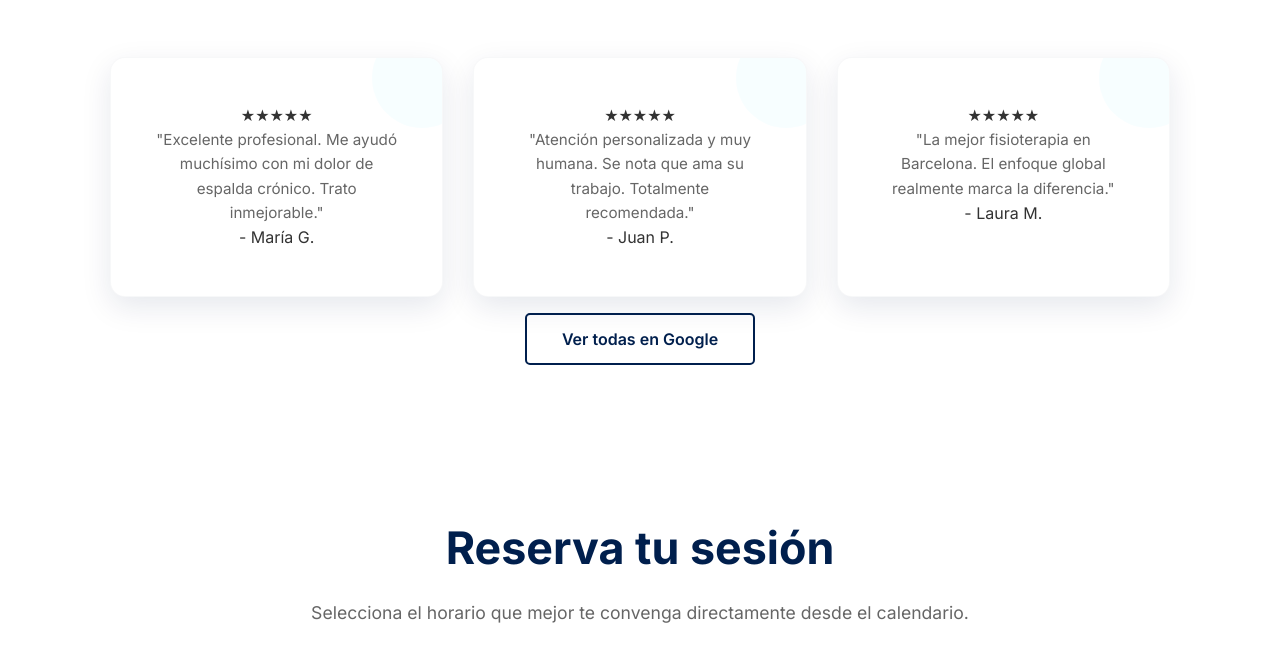
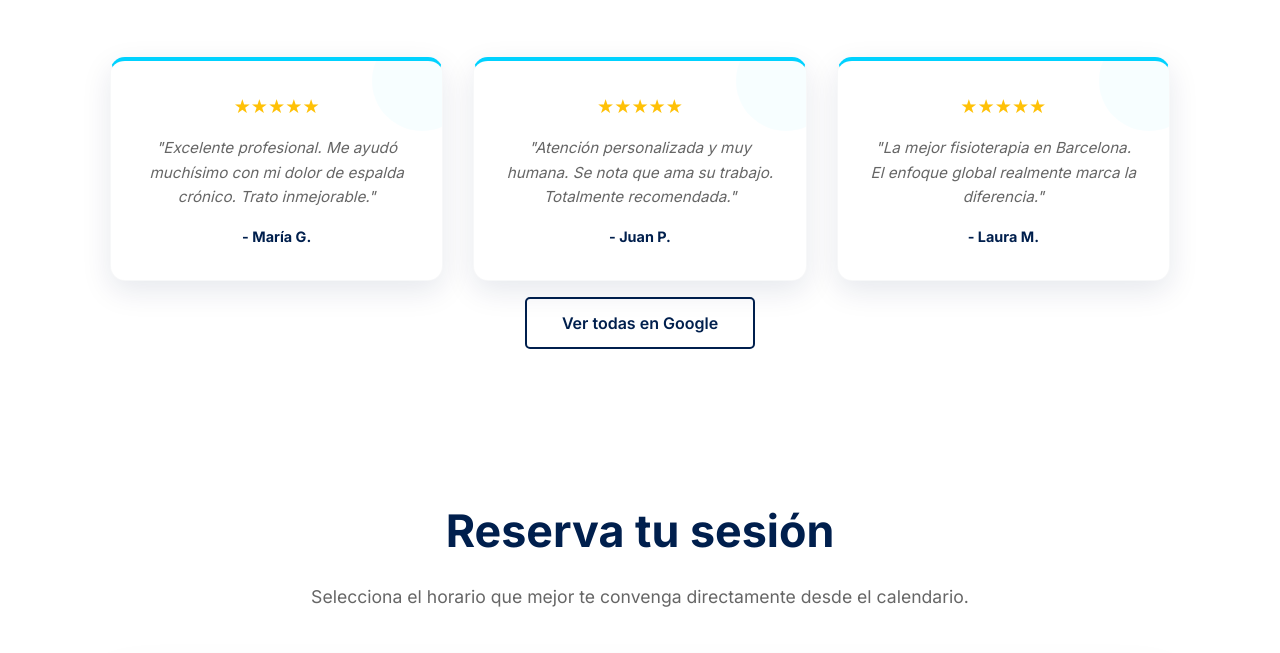
Before and after one commit to nekoblu/LICAB, a plain HTML site: page index.html in a window 1280 px wide. Shown: the part 3091-3744 px from the top of the page. Drawn offline with Linux system fonts and the light colour scheme.

Commit message:
Update style.css
Signed-off-by: nekoblu <laura.licab@gmail.com>

```diff
--- a/style.css
+++ b/style.css
@@ -27,6 +27,30 @@
 /* --- Resets Básicos y Tipografía --- */
 * { box-sizing: border-box; margin: 0; padding: 0; }
 
+.resena-card {
+    background: var(--white);
+    padding: 30px !important;
+    border-top: 4px solid var(--accent) !important;
+}
+
+.stars {
+    color: #ffc107; /* Dorado Google */
+    font-size: 1.2rem;
+    margin-bottom: 15px;
+}
+
+.resena-card p {
+    font-style: italic;
+    font-size: 0.95rem;
+    color: var(--text-main);
+    margin-bottom: 15px;
+}
+
+.autor {
+    font-weight: 700;
+    color: var(--navy);
+    font-size: 0.9rem;
+}
 html { scroll-behavior: smooth; font-size: 16px; }
 
 body {
```
